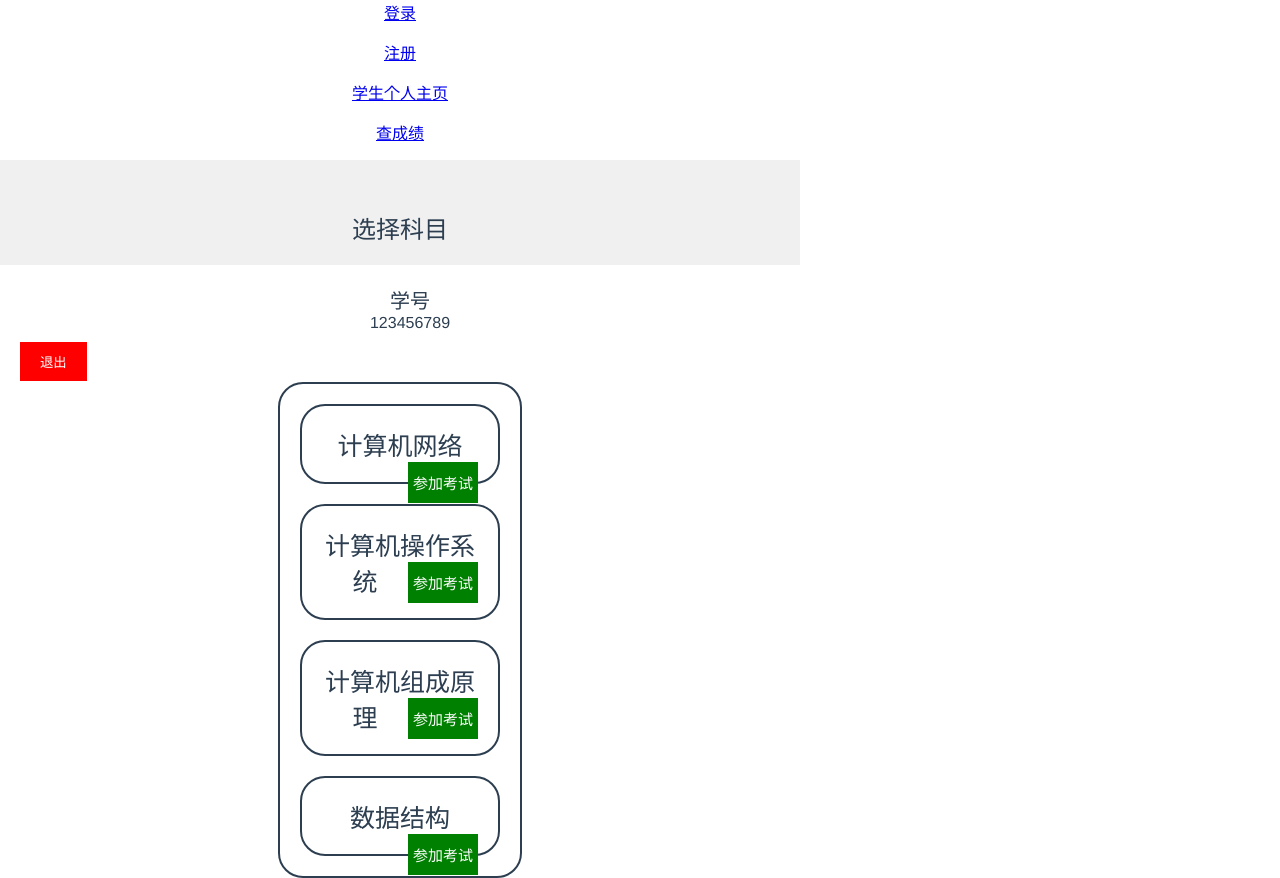
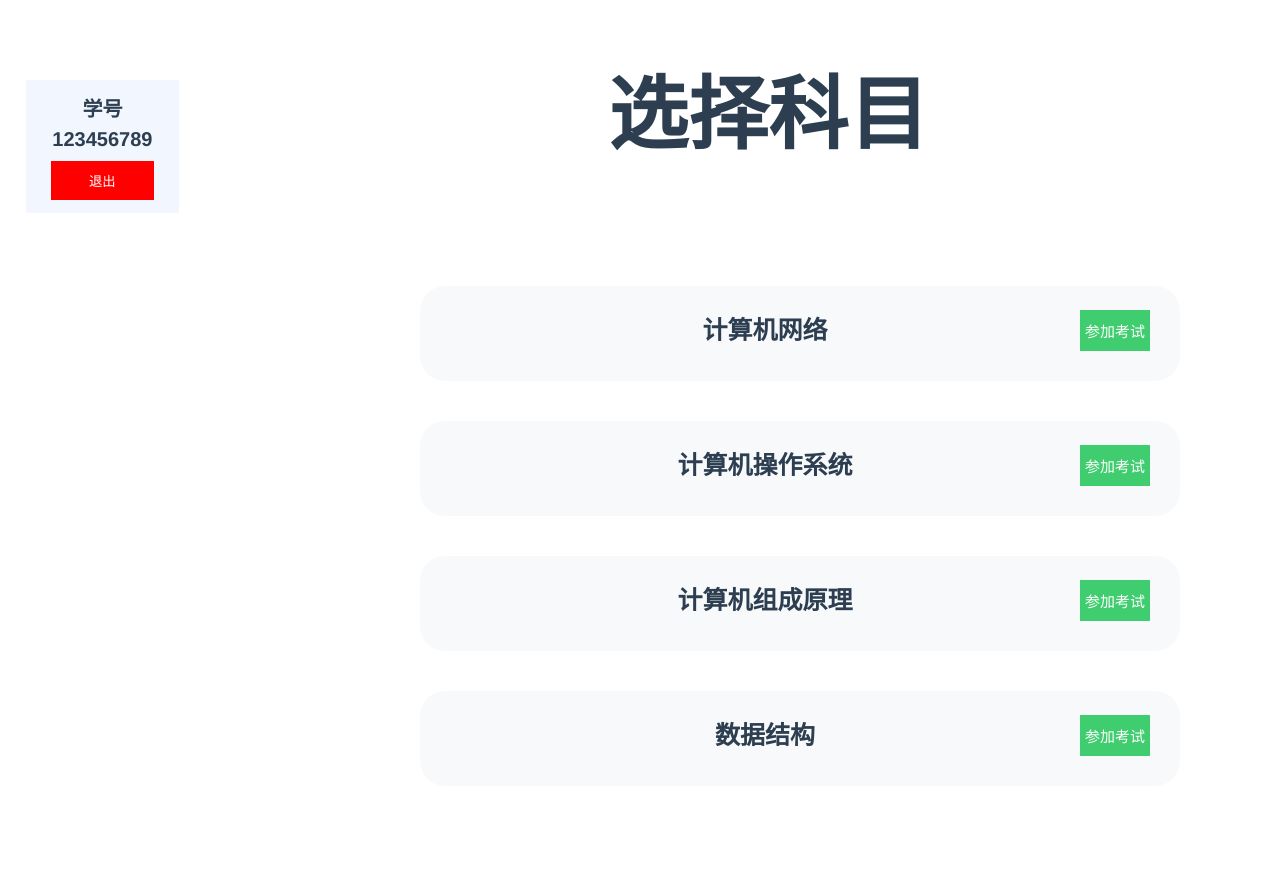
Before and after one commit to yuuki2022/myweb, a Vue app in the folder myvue/: page /student in a window 1280 px wide. After the commit the page ends 806 px from the top, so only its background shows below. Built offline with nearby package versions, Linux system fonts and the light colour scheme.

Commit message:
选考试大致样式修改

```diff
--- a/myvue/src/App.vue
+++ b/myvue/src/App.vue
@@ -1,12 +1,4 @@
 <template>
-  <router-link to="/">登录</router-link>
-  <p></p>
-  <router-link to="/register">注册</router-link>
-  <p></p>
-  <router-link to="/student">学生个人主页</router-link>
-  <p></p>
-  <router-link to="/gardelookup">查成绩</router-link>
-  <p></p>
   <router-view></router-view>
 </template>
 
@@ -16,15 +8,13 @@
 </script>
 
 <style>
-body {
-  /*取消body标签的默认样式*/
+html,body,#app{
+  height: 100vh;
+  width: 100vh;
   margin: 0;
   padding: 0;
-  /*body的大小就是浏览器的全屏*/
-  width: 100vh;
-  height: 80vh;
+  font-family: Arial, sans-serif;
 }
-
 #app {
   font-family: Avenir, Helvetica, Arial, sans-serif;
   -webkit-font-smoothing: antialiased;
@@ -32,7 +22,5 @@ body {
   text-align: center;
   color: #2c3e50;
   margin: auto;
-  width: 100%;
-  height: 100%;
 }
 </style>
--- a/myvue/src/components/Register.vue
+++ b/myvue/src/components/Register.vue
@@ -4,9 +4,9 @@
     <form @submit.prevent="submitForm">
       <br>
       <input type="text" placeholder="账号" id="account" v-model="account">
-      <input type="password" placeholder="旧密码" id="password" v-model="password">
-      <input type="text" placeholder="新密码" id="password" v-model="password">
-      <input type="text" placeholder="确认新密码" id="password" v-model="password">
+      <input type="password" placeholder="旧密码" id="oldPassword" v-model="oldPassword">
+      <input type="text" placeholder="新密码" id="newPassword" v-model="newPassword">
+      <input type="text" placeholder="确认新密码" id="ensureNewPassword" v-model="ensureNewPassword">
       <button type="submit">确认</button>
     </form>
   </div>
@@ -18,11 +18,17 @@ export default {
   data() {
     return {
       account: '',
-      password: ''
+      oldPassword: '',
+      newPassword:'',
+      ensureNewPassword:''
     }
   },
   methods: {
     submitForm() {
+      if(this.newPassword !== this.ensureNewPassword){
+        alert('两次输入的新密码不一致')
+        return
+      }
       fetch('http://localhost:8081/authentication', {
         method: 'POST',
         headers: {
@@ -30,7 +36,8 @@ export default {
         },
         body: JSON.stringify({
           adminName: this.account,
-          saltPassword: this.password
+          oldPassword: this.oldPassword,
+          newPassword: this.newPassword,
         })
       })
         .then(res => res.json())
@@ -93,6 +100,7 @@ input {
   text-align: center;
   /*设置字体大小 */
   font-size: 20px;
+  margin-bottom: 3%;
 }
 
 #account {
--- a/myvue/src/components/Student.vue
+++ b/myvue/src/components/Student.vue
@@ -5,9 +5,9 @@
         </div>
 
         <div class="student-info">
-        <span style="font-size: 20px;">学号<br></span>
-        <span id = "studentId"> 123456789</span>
-        <button class="exit-button">退出</button>
+            <p style="font-size: 20px;">学号</p>
+            <p id="studentId"> 123456789</p>
+            <button id="exit-button">退出</button>
         </div>
 
         <div class="subject-list">
@@ -36,30 +36,61 @@
 <script>
 export default {
     name: 'StudentComponent',
+    data() {
+        return {
+            studentId: ''
+        }
+    },
+    methods: {
+        exit() {
+            this.$router.push('/')
+        }
+    }
 }
 </script>
 
 
 <style scoped>
-body {
-            font-family: Arial, sans-serif;
+p{
+    /*取消p标签的默认样式*/
+    margin: 0;
+    padding: 0;
+    font-size: 20px;
+    font-weight: bold;
 }
+
+#studentId{
+    margin-top: 5%;
+}
+
 .header {
     text-align: center;
     padding: 20px;
-            background-color: #f0f0f0;
+    background-color: #FFFFFF;
+    margin-left: 80%;
 }
+
 .title {
-            font-size: 24px;
+    font-size: 80px;
+    font-weight: bold;
+    margin-left:80%;
+    width: 300%;
+
 }
+
 .student-info {
-            margin-top: 20px;
-            margin-left: 20px;
-            position: relative;
+    background-color: #F2F6FE;
+    width: 10%;
+    position: fixed;
+    padding: 1%;
+    left:2%;
+    top: 10%;
+    display: flex;
+    flex-direction: column;
+    align-items: center;
 }
-        .exit-button {
-            position: absolute;
-            left: 0;
+
+#exit-button {
     top: 100%;
     margin-top: 10px;
     background-color: red;
@@ -67,28 +98,41 @@ body {
     padding: 10px 20px;
     border: none;
     cursor: pointer;
+    width: 80%;
 }
+
 .subject-list {
-            margin-top: 50px;
-            width: 30%;
-            margin-left: auto;
+    margin-top: 10%;
+    width: 100%;
+    margin-left: 50%;
     margin-right: auto;
-            border:2px solid;
-            border-radius:25px;
+    border-radius: 25px;
     text-align: center;
+    font-weight: bold;
+    height: 120%;
+    display: flex;
+    flex-direction: column;
 }
+
 .subject-item {
     margin: 20px;
-            padding: 20px;
-            border:2px solid;
-            border-radius:25px;
+    height: 60px;
+    padding: 30px;
+    border: 2px;
+    border-radius: 25px;;
+    background-color: #F8F9FB;
+    /* 文字垂直居中*/
+    box-sizing: border-box;
+    height: 50%;
+    padding-top: 3%;
 }
+
 .exam-button {
-            float: right;
-            background-color: green;
+    background-color:#40CD70;
     color: white;
     padding: 10px 5px;
     border: none;
     cursor: pointer;
+    float: right;
 }
 </style>
--- a/myvue/src/components/login.vue
+++ b/myvue/src/components/login.vue
@@ -8,7 +8,7 @@
       <br>
       <button type="submit">登录</button>
       <br>
-      <p><a href="">重设密码</a></p>
+      <p><a href="./register">重设密码</a></p>
     </form>
   </div>
 </template>
@@ -63,7 +63,7 @@ h1{
 
 #login{
   margin-top: 20%;
-  margin-left: 72%;
+  margin-left: 70%;
   width: 50.667%;
   height: 45.556%;
 
@@ -100,16 +100,14 @@ input {
   margin-bottom: 3%;
 }
 button {
-  width: 85%;
   height: 15%;
   border-radius:10px;
   border: 1px solid #000;
-  display: block;
   text-align: center;
   /*设置字体大小 */
   font-size: 20px;
   background-color: #D9D9D9;
-  width: 20%;
+  width: 40%;
 }
 button:hover{
   background-color: #BEBEBE;
```
Also changed, not shown: myvue/src/assets/css/global.css (added). Lines whose indentation alone changed are shown as unchanged.
